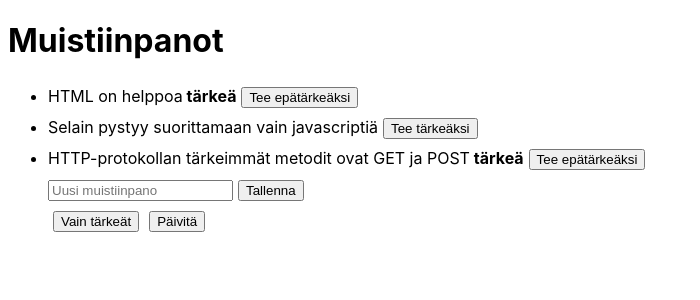
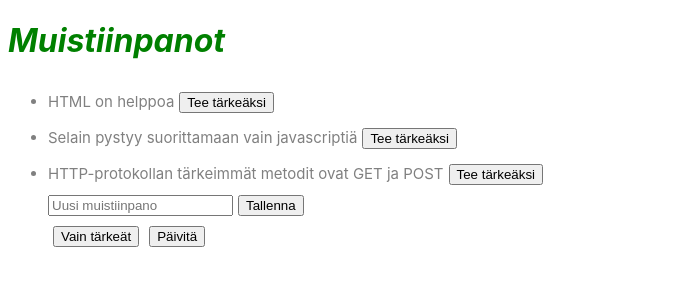
Before and after one commit to JPaju/Full-Stack-Open-2018, a React (Create React App) app in the folder osa1/: page / in a window 1280 px wide. Shown: the top 300 px of the page, without its empty margins (0-700 px from the left). Built offline with nearby package versions, Linux system fonts and the light colour scheme; data requests are answered from the project's data file.

Commit message:
Added styling and feature to show notifications

```diff
--- a/osa1/db.json
+++ b/osa1/db.json
@@ -4,7 +4,7 @@
       "id": 1,
       "content": "HTML on helppoa",
       "date": "2017-12-10T17:30:31.098Z",
-      "important": true
+      "important": false
     },
     {
       "id": 2,
@@ -16,7 +16,7 @@
       "id": 3,
       "content": "HTTP-protokollan tärkeimmät metodit ovat GET ja POST",
       "date": "2017-12-10T19:20:14.298Z",
-      "important": true
+      "important": false
     }
   ]
 }
--- a/osa1/src/App.js
+++ b/osa1/src/App.js
@@ -3,6 +3,7 @@ import noteService from './services/notes'
 import Form from './components/Form'
 import Notes from './components/Notes'
 import Button from './components/Button'
+import Notification from './components/Notification'
 import './index.css'
 
 
@@ -11,7 +12,8 @@ class App extends React.Component {
         super(props)
         this.state = {
             notes: [],
-            showAll: true
+            showAll: true,
+            error: null
         }
     }
 
@@ -27,6 +29,13 @@ class App extends React.Component {
             .catch(error => console.log(error))
     }
 
+    addNotification = (message, time) => {
+        this.setState({ error: message })
+        setTimeout(() => {
+            this.setState({ error: null })
+        }, time)
+    }
+
     toggleImportance = (id) => () => {
         const note = this.state.notes.find(n => n.id === id)
         const newNote = { ...note, important: !note.important }
@@ -34,6 +43,10 @@ class App extends React.Component {
         noteService
             .update(id, newNote)
             .then(response => this.fetchNotes())
+            .catch(err => {
+                this.addNotification(`Muistiinpano "${note.content}" on jo poistettu palvelimelta`, 5000)
+                this.fetchNotes()
+            })
     }
 
 
@@ -49,6 +62,8 @@ class App extends React.Component {
     render = () => (
         <div>
             <h1>Muistiinpanot</h1>
+            <Notification message={this.state.error} />
+
             <ul>
                 <Notes
                     notes={this.state.notes}
--- a/osa1/src/components/Note.js
+++ b/osa1/src/components/Note.js
@@ -3,7 +3,7 @@ import React from 'react'
 const Note = ({ note, toggleImportance }) => {
     const label = note.important ? 'Tee epätärkeäksi' : 'Tee tärkeäksi'
     return (
-        <li>
+        <li className="note">
             {note.content}
             <strong>{note.important ? ' tärkeä' : ''}</strong>
             <button onClick={toggleImportance}>{label}</button>
--- a/osa1/src/index.css
+++ b/osa1/src/index.css
@@ -16,3 +16,24 @@ code {
 button {
   margin: 5px;
 }
+
+h1 {
+  color: green;
+  font-style: italic;
+}
+
+.note {
+  color: grey;
+  padding-top: 5px;
+  font-size: 15px;
+}
+
+.error {
+  color: red;
+  background: lightgrey;
+  font-size: 20px;
+  border-style: solid;
+  border-radius: 5px;
+  padding: 10px;
+  margin-bottom: 10px;
+}
```
